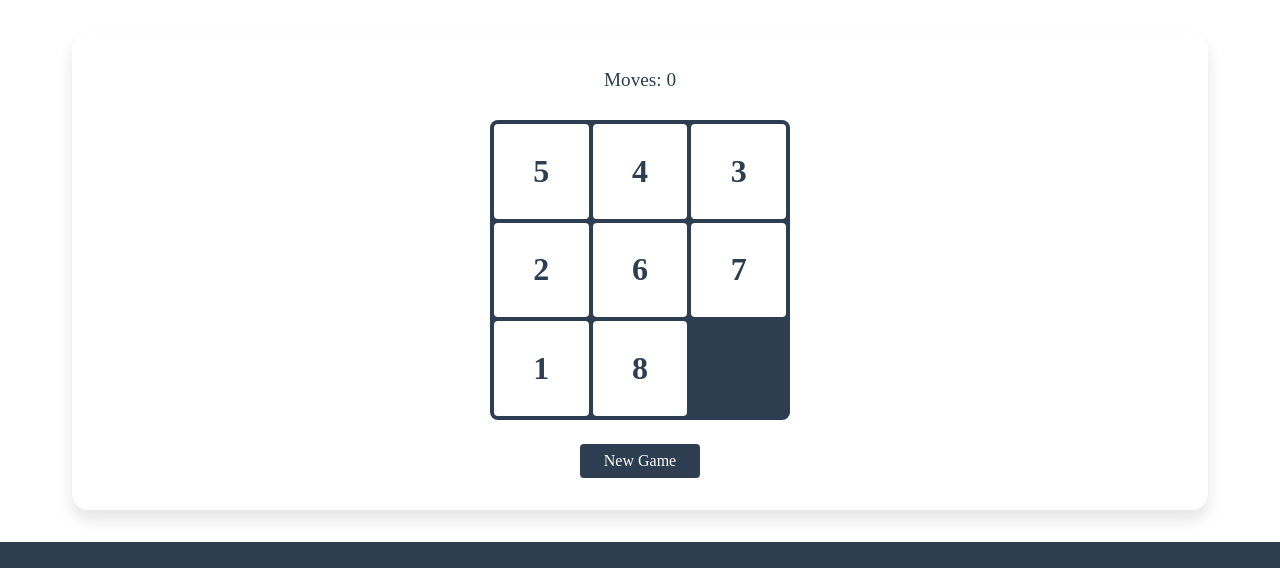
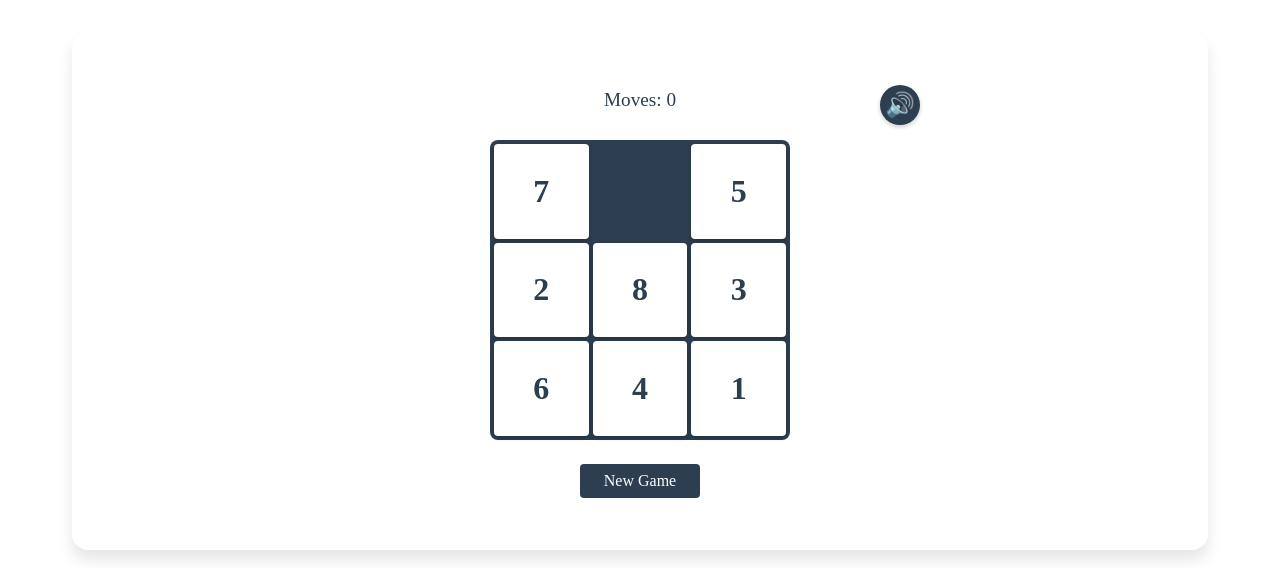
Before and after one commit to rajatgarg-bst/hackathon, a React (Vite) app: page /games/sliding-puzzle in a window 1280 px wide. Shown: the part 227-795 px from the top of the page. Built offline with nearby package versions, Linux system fonts and the light colour scheme; no server answers.

Commit message:
fix sliding puzzle game

```diff
--- a/src/pages/games/SlidingPuzzle.jsx
+++ b/src/pages/games/SlidingPuzzle.jsx
@@ -1,13 +1,15 @@
 import { useState, useEffect, useCallback } from "react";
 import styled from "@emotion/styled";
 import GameContainer from "../../components/GameContainer";
-import { motion } from "framer-motion";
+import { motion, AnimatePresence } from "framer-motion";
 import { useGameSounds } from "../../utils/sound";
 
 const GameArea = styled.div`
   max-width: 600px;
   margin: 0 auto;
   text-align: center;
+  position: relative;
+  padding: 20px;
 `;
 
 const PuzzleGrid = styled.div`
@@ -20,9 +22,10 @@ const PuzzleGrid = styled.div`
   background-color: ${(props) => props.theme.colors.primary};
   padding: 4px;
   border-radius: ${(props) => props.theme.borderRadius.md};
+  position: relative;
 `;
 
-const Tile = styled.div`
+const Tile = styled(motion.div)`
   background-color: ${(props) =>
     props.isEmpty ? "transparent" : props.theme.colors.white};
   color: ${(props) => props.theme.colors.primary};
@@ -31,12 +34,17 @@ const Tile = styled.div`
   display: flex;
   align-items: center;
   justify-content: center;
-  cursor: pointer;
+  cursor: ${props => props.isEmpty ? "default" : "pointer"};
   border-radius: ${(props) => props.theme.borderRadius.sm};
+  box-shadow: ${props =>
+    props.isEmpty ? "none" : "0 2px 4px rgba(0, 0, 0, 0.2)"};
+  user-select: none;
+  width: 100%;
+  height: 100%;
   transition: transform 0.2s ease;
 
   &:hover {
-    transform: scale(1.05);
+    transform: ${props => props.isEmpty ? "none" : "scale(1.05)"};
   }
 `;
 
@@ -50,8 +58,7 @@ const Controls = styled.div`
 const Button = styled.button`
   background-color: ${(props) => props.theme.colors.primary};
   color: ${(props) => props.theme.colors.white};
-  padding: ${(props) => props.theme.spacing.sm}
-    ${(props) => props.theme.spacing.lg};
+  padding: ${(props) => props.theme.spacing.sm} ${(props) => props.theme.spacing.lg};
   border-radius: ${(props) => props.theme.borderRadius.sm};
   font-size: 1rem;
   transition: background-color 0.2s ease;
@@ -67,94 +74,168 @@ const Moves = styled.div`
   margin-bottom: ${(props) => props.theme.spacing.md};
 `;
 
+const SoundToggle = styled.button`
+  position: absolute;
+  top: 20px;
+  right: 20px;
+  background: ${props => props.theme.colors.primary};
+  border: none;
+  font-size: 24px;
+  cursor: pointer;
+  padding: 8px;
+  border-radius: 50%;
+  transition: all 0.2s ease;
+  width: 40px;
+  height: 40px;
+  display: flex;
+  align-items: center;
+  justify-content: center;
+  color: ${props => props.theme.colors.white};
+  box-shadow: 0 2px 4px rgba(0, 0, 0, 0.2);
+
+  &:hover {
+    transform: scale(1.1);
+    background: ${props => props.theme.colors.secondary};
+  }
+`;
+
 const SlidingPuzzle = () => {
-  const { playClick, playSlide, playPuzzleComplete } = useGameSounds();
+  const { playClick, playMove, playPuzzleComplete } = useGameSounds() || {};
   const [tiles, setTiles] = useState([]);
   const [moves, setMoves] = useState(0);
   const [isSolved, setIsSolved] = useState(false);
   const [isMoving, setIsMoving] = useState(false);
-  const [bestMoves, setBestMoves] = useState(0);
+  const [isSoundEnabled, setIsSoundEnabled] = useState(() => {
+    const saved = localStorage.getItem("slidingPuzzleSoundEnabled");
+    return saved ? JSON.parse(saved) : true;
+  });
+  const [bestMoves, setBestMoves] = useState(() => {
+    const saved = localStorage.getItem("slidingPuzzleBestMoves");
+    return saved ? parseInt(saved) : Infinity;
+  });
 
-  const initializePuzzle = () => {
-    const numbers = Array.from({ length: 8 }, (_, i) => i + 1);
-    numbers.push(null); // Empty tile
-    const shuffled = [...numbers].sort(() => Math.random() - 0.5);
-    setTiles(shuffled);
-    setMoves(0);
-    setIsSolved(false);
-    setIsMoving(false);
+  // Save sound preference
+  useEffect(() => {
+    localStorage.setItem("slidingPuzzleSoundEnabled", JSON.stringify(isSoundEnabled));
+  }, [isSoundEnabled]);
+
+  const toggleSound = () => {
+    setIsSoundEnabled(prev => !prev);
   };
 
+  // Check if the puzzle configuration is solvable
   const isSolvable = (arr) => {
     let inversions = 0;
-    for (let i = 0; i < arr.length; i++) {
+    const emptyPosition = arr.indexOf(null);
+    const emptyRow = Math.floor(emptyPosition / 3);
+
+    // Count inversions
+    for (let i = 0; i < arr.length - 1; i++) {
       if (arr[i] === null) continue;
       for (let j = i + 1; j < arr.length; j++) {
         if (arr[j] === null) continue;
-        if (arr[i] > arr[j]) inversions++;
+        if (arr[i] > arr[j]) {
+          inversions++;
+        }
       }
     }
-    return inversions % 2 === 0;
+
+    // For a 3x3 puzzle:
+    // If empty tile is in an even row (0-based), inversions must be odd
+    // If empty tile is in an odd row (0-based), inversions must be even
+    return (emptyRow % 2 === 0) ? (inversions % 2 === 1) : (inversions % 2 === 0);
   };
 
   const moveTile = useCallback(
     (index) => {
-      if (isMoving) return;
+      if (isMoving || isSolved) return;
 
       const emptyIndex = tiles.indexOf(null);
+
       const row = Math.floor(index / 3);
       const col = index % 3;
       const emptyRow = Math.floor(emptyIndex / 3);
       const emptyCol = emptyIndex % 3;
 
-      if (
-        (Math.abs(row - emptyRow) === 1 && col === emptyCol) ||
-        (Math.abs(col - emptyCol) === 1 && row === emptyRow)
-      ) {
+      const isValidMove =
+        (row === emptyRow && Math.abs(col - emptyCol) === 1) ||
+        (col === emptyCol && Math.abs(row - emptyRow) === 1);
+
+      if (isValidMove) {
         setIsMoving(true);
-        playSlide();
+        if (isSoundEnabled && playMove) {
+          playMove();
+        }
 
         const newTiles = [...tiles];
-        [newTiles[index], newTiles[emptyIndex]] = [
-          newTiles[emptyIndex],
-          newTiles[index],
-        ];
+        const temp = newTiles[index];
+        newTiles[index] = null;
+        newTiles[emptyIndex] = temp;
         setTiles(newTiles);
 
         setTimeout(() => {
           setIsMoving(false);
-          if (isSolved(newTiles)) {
-            playPuzzleComplete();
-            setMoves((prev) => prev + 1);
-            setBestMoves((prev) => (moves + 1 < prev ? moves + 1 : prev));
-            localStorage.setItem(
-              "slidingPuzzleBestMoves",
-              Math.min(moves + 1, bestMoves).toString()
-            );
-          } else {
-            setMoves((prev) => prev + 1);
+          setMoves(prev => prev + 1);
+
+          if (checkIsSolved(newTiles)) {
+            setIsSolved(true);
+            if (isSoundEnabled && playPuzzleComplete) {
+              playPuzzleComplete();
+            }
+            const newMoves = moves + 1;
+            if (newMoves < bestMoves) {
+              setBestMoves(newMoves);
+              localStorage.setItem("slidingPuzzleBestMoves", newMoves.toString());
+            }
           }
-        }, 300);
+        }, 200);
       }
     },
-    [tiles, isMoving, moves, bestMoves, playSlide, playPuzzleComplete]
+    [tiles, isMoving, isSolved, moves, bestMoves, playMove, playPuzzleComplete, isSoundEnabled]
   );
 
-  const resetGame = () => {
-    setTiles(shuffleTiles());
-    setMoves(0);
-    setIsMoving(false);
-    playClick();
-  };
-
-  useEffect(() => {
+  const initializePuzzle = () => {
     let puzzle;
     do {
       puzzle = Array.from({ length: 8 }, (_, i) => i + 1);
       puzzle.push(null);
-      puzzle.sort(() => Math.random() - 0.5);
+
+      for (let i = puzzle.length - 1; i > 0; i--) {
+        const j = Math.floor(Math.random() * (i + 1));
+        [puzzle[i], puzzle[j]] = [puzzle[j], puzzle[i]];
+      }
     } while (!isSolvable(puzzle));
+
     setTiles(puzzle);
+    setMoves(0);
+    setIsSolved(false);
+    setIsMoving(false);
+    if (isSoundEnabled && playClick) {
+      playClick();
+    }
+  };
+
+  // Check if the puzzle is solved
+  const checkIsSolved = (tiles) => {
+    // Check if all numbers are in ascending order
+    for (let i = 0; i < tiles.length - 1; i++) {
+      if (tiles[i] !== i + 1) return false;
+    }
+    // Check if empty tile is at the end
+    return tiles[tiles.length - 1] === null;
+  };
+
+  // Load best moves on mount
+  useEffect(() => {
+    const savedBestMoves = localStorage.getItem("slidingPuzzleBestMoves");
+    if (savedBestMoves) {
+      setBestMoves(parseInt(savedBestMoves));
+    }
+  }, []);
+
+  // Initialize puzzle on mount
+  useEffect(() => {
+    initializePuzzle();
   }, []);
 
   return (
@@ -163,31 +244,50 @@ const SlidingPuzzle = () => {
       description="Arrange the numbers in order by sliding the tiles. The empty space can be used to move adjacent tiles."
     >
       <GameArea>
+        <SoundToggle onClick={toggleSound} aria-label="Toggle sound">
+          {isSoundEnabled ? "🔊" : "🔈"}
+        </SoundToggle>
         <Moves>Moves: {moves}</Moves>
+        {bestMoves !== Infinity && (
+          <Moves>Best: {bestMoves} moves</Moves>
+        )}
         <PuzzleGrid>
           {tiles.map((tile, index) => (
             <Tile
-              key={index}
+              key={tile || 'empty'}
               isEmpty={tile === null}
-              onClick={() => moveTile(index)}
+              onClick={() => !isMoving && moveTile(index)}
+              animate={{
+                scale: isMoving ? 0.95 : 1,
+              }}
+              transition={{
+                duration: 0.2,
+                ease: "easeOut"
+              }}
             >
               {tile}
             </Tile>
           ))}
         </PuzzleGrid>
         {isSolved && (
-          <div
+          <motion.div
+            initial={{ opacity: 0, y: -20 }}
+            animate={{ opacity: 1, y: 0 }}
             style={{
               color: (props) => props.theme.colors.success,
               fontSize: "1.5rem",
               marginBottom: (props) => props.theme.spacing.md,
+              fontWeight: "bold",
+              padding: "1rem"
             }}
           >
-            Congratulations! You solved the puzzle!
-          </div>
+            🎉 Congratulations! Puzzle solved in {moves} moves! 🎉
+          </motion.div>
         )}
         <Controls>
-          <Button onClick={initializePuzzle}>New Game</Button>
+          <Button onClick={initializePuzzle} disabled={isMoving}>
+            New Game
+          </Button>
         </Controls>
       </GameArea>
     </GameContainer>
```
